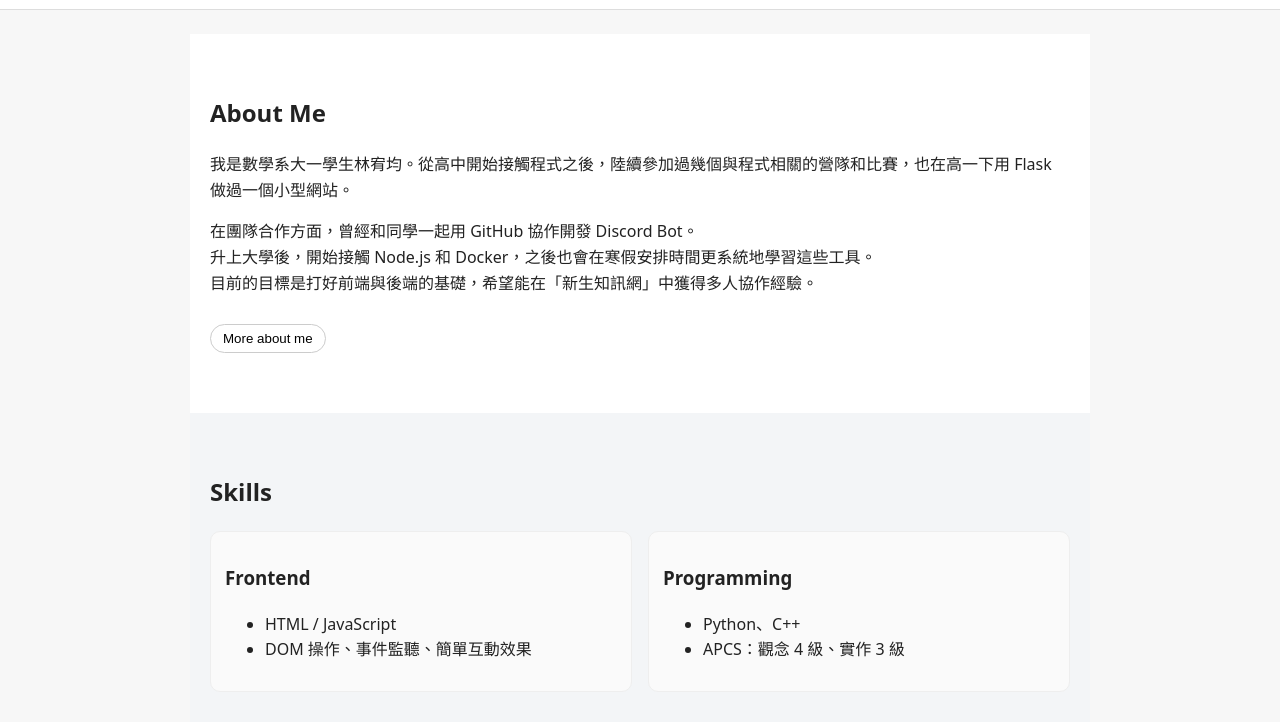
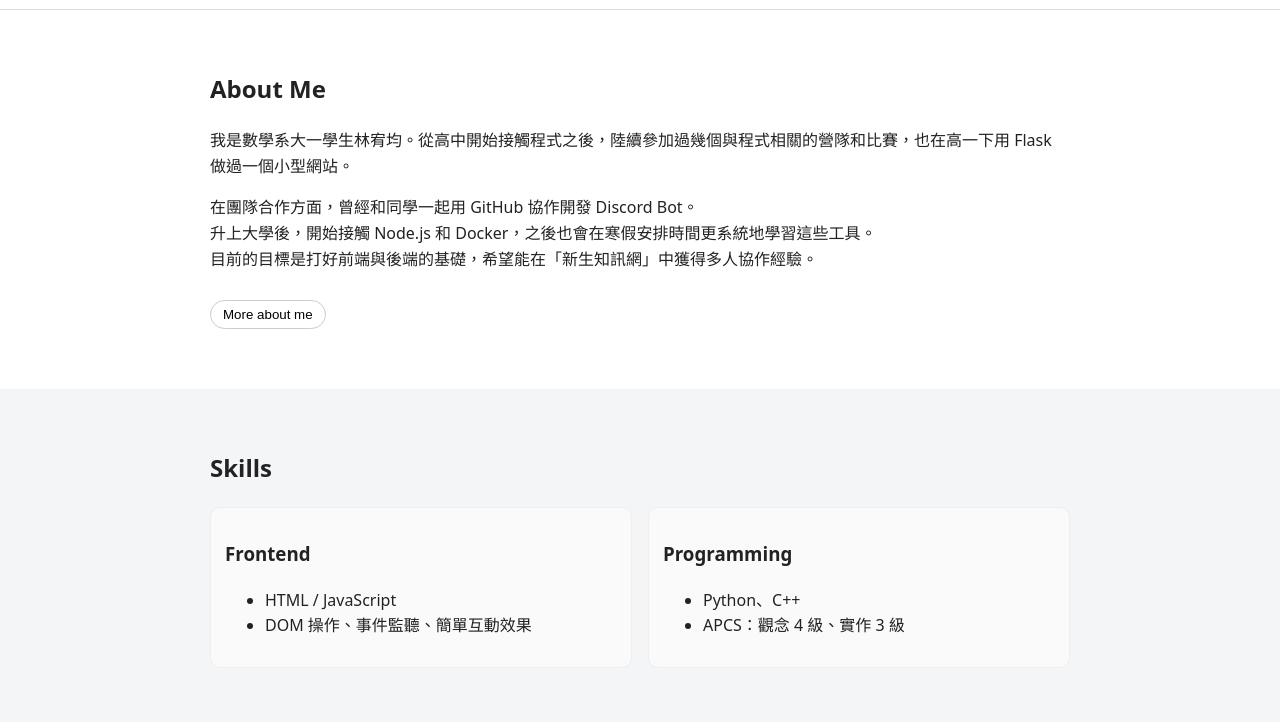
Before and after one commit to Evelina0426/my-intro-site, a plain HTML site: page index.html in a window 1280 px wide. Shown: the part 78-800 px from the top of the page. Drawn offline with Linux system fonts and the light colour scheme; files that its build step writes are made by us from their sources.

Commit message:
update content

```diff
--- a/CSS/style.css
+++ b/CSS/style.css
@@ -1,59 +1,30 @@
+* {
+      box-sizing: border-box;
+}
+
 html, body {
       height: 100%;
       margin: 0;
+      scroll-behavior: smooth;
 }
 
 body {
       display: flex;
       flex-direction: column;
+      font-family: system-ui, -apple-system, BlinkMacSystemFont, 'Segoe UI', Roboto, Oxygen, Ubuntu, Cantarell, 'Open Sans', 'Helvetica Neue', sans-serif;
+      line-height: 1.6;
+      background: #f7f7f7;
+      color: #222;
 }
 
 main {
       flex: 1;
 }
 
-html {
-      scroll-behavior: smooth;
-}
-
 .container {
       max-width: 900px;
       margin: 0 auto;
       padding: 0 20px;
-}
-
-/* 全域設定 */
-body {
-  margin: 0;
-  font-family: system-ui, -apple-system, BlinkMacSystemFont, sans-serif;
-  line-height: 1.6;
-  background: #f7f7f7;
-  color: #222;
-}
-
-/* 主內容區 */
-main {
-  max-width: 900px;
-  margin: 24px auto;
-  padding: 0 20px 40px;
-}
-
-.section {
-      padding: 60px 0;
-      margin: 0;
-      scroll-margin-top: 80px;
-}
-
-.section h2 {
-  margin-top: 0;
-}
-
-.section:nth-of-type(odd) {
-      background: #ffffff;
-}
-
-.section:nth-of-type(even) {
-      background: #f3f5f7;
 }
 
 /* 頁首 */
@@ -100,6 +71,27 @@ main {
   cursor: pointer;
 }
 
+/* 主內容區 */
+.section {
+      padding: 60px 0;
+      margin: 0;
+      scroll-margin-top: 80px;
+}
+
+.section h2 {
+  margin-top: 0;
+}
+
+.section:nth-of-type(odd) {
+      background: #ffffff;
+}
+
+.section:nth-of-type(even) {
+      background: #f3f5f7;
+}
+
+
+
 /* Skills */
 .skills-grid {
   display: grid;
@@ -132,7 +124,6 @@ main {
 .site-footer {
       background: #2c3e50;
       color: #f5f5f5;
-      scroll-margin-top: 40px 0;
 }
 
 .footer-inner {
@@ -204,9 +195,12 @@ main {
   border-bottom-color: #333;
 }
 
-.dark-mode .section {
+.dark-mode .section:nth-of-type(odd) {
   background: #1b1b1b;
-  box-shadow: none;
+}
+
+.dark-mode .section:nth-of-type(even) {
+      background: #141414;
 }
 
 .dark-mode .skill-card,
@@ -228,6 +222,11 @@ main {
       color: #b5d0ff;
 }
 
+.dark-mode .modal {
+      background: #1f1f1f;
+      color: #f5f5f5;
+}
+
 .dark-mode .modal-close {
       color: #f5f5f5;
 }
```
